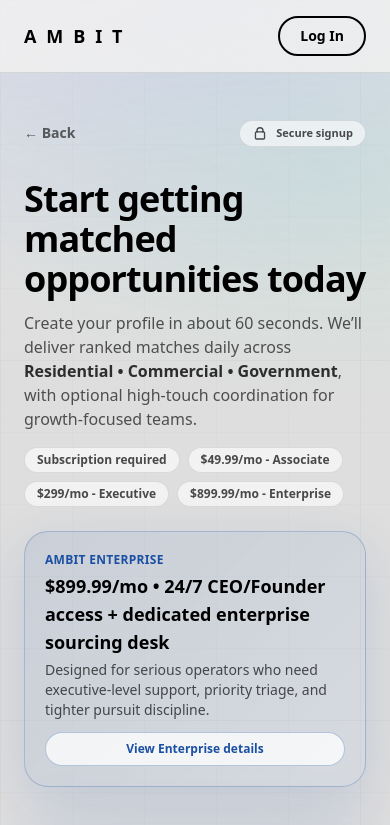
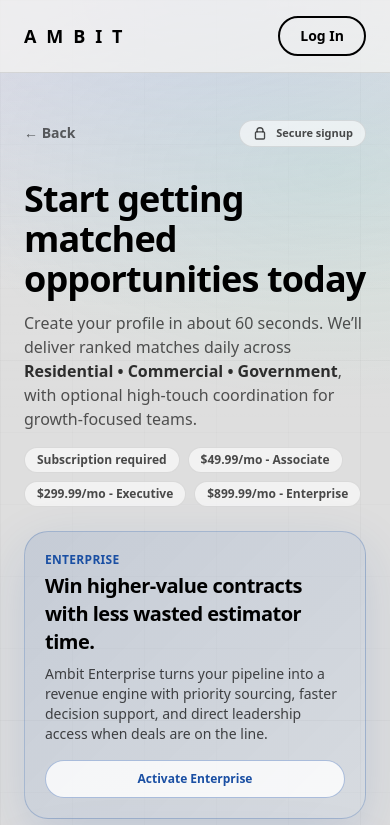
Before and after one commit to seansevrix/ambit, a Next.js app: page /get-started in a window 390 px wide. Shown: the top 825 px of the page. Built offline with nearby package versions, Linux system fonts and the light colour scheme; no server answers.

Commit message:
Update get-started: remove old tier badge phrases, set Executive to .99, and replace enterprise callout with high-conversion tagline

```diff
--- a/app/get-started/page.tsx
+++ b/app/get-started/page.tsx
@@ -6,7 +6,7 @@ import GetStartedClient from "./GetStartedClient";
 const TRUST_BADGES = [
   "Subscription required",
   "$49.99/mo - Associate",
-  "$299/mo - Executive",
+  "$299.99/mo - Executive",
   "$899.99/mo - Enterprise",
 ];
 
@@ -34,20 +34,20 @@ function BlueCheck() {
 
 function LoadingFallback() {
   return (
-    <div className="h-[360px] flex items-center justify-center">
-      <div className="w-full max-w-xl rounded-3xl border border-black/10 bg-white/75 backdrop-blur-md p-6 shadow-[0_24px_80px_rgba(0,0,0,0.10)]">
+    <div className="flex h-[360px] items-center justify-center">
+      <div className="w-full max-w-xl rounded-3xl border border-black/10 bg-white/75 p-6 shadow-[0_24px_80px_rgba(0,0,0,0.10)] backdrop-blur-md">
         <div className="flex items-start gap-3">
-          <div className="h-10 w-10 rounded-2xl bg-black/5 flex items-center justify-center">
+          <div className="flex h-10 w-10 items-center justify-center rounded-2xl bg-black/5">
             <div className="h-5 w-5 animate-spin rounded-full border-2 border-black/20 border-t-black/60" />
           </div>
 
           <div className="min-w-0">
-            <div className="text-black text-base font-semibold">Getting your setup ready…</div>
-            <div className="text-black/60 text-sm mt-0.5">Loading your profile builder.</div>
+            <div className="text-base font-semibold text-black">Getting your setup ready…</div>
+            <div className="mt-0.5 text-sm text-black/60">Loading your profile builder.</div>
           </div>
         </div>
 
-        <div className="mt-5 h-2 w-full rounded-full bg-black/10 overflow-hidden">
+        <div className="mt-5 h-2 w-full overflow-hidden rounded-full bg-black/10">
           <div className="h-full w-[55%] bg-black/30" />
         </div>
 
@@ -60,12 +60,12 @@ function LoadingFallback() {
 function Step({ n, title, desc }: { n: number; title: string; desc: string }) {
   return (
     <div className="flex gap-3">
-      <div className="mt-0.5 h-7 w-7 shrink-0 rounded-full bg-black/5 flex items-center justify-center text-[11px] font-black text-black/70">
+      <div className="mt-0.5 flex h-7 w-7 shrink-0 items-center justify-center rounded-full bg-black/5 text-[11px] font-black text-black/70">
         {n}
       </div>
       <div>
         <div className="font-semibold text-black/85">{title}</div>
-        <div className="text-black/60 text-sm">{desc}</div>
+        <div className="text-sm text-black/60">{desc}</div>
       </div>
     </div>
   );
@@ -79,7 +79,7 @@ function MicroTrustRow() {
   ];
 
   return (
-    <div className="mt-6 rounded-3xl border border-black/10 bg-white/70 backdrop-blur-md px-5 py-4 shadow-[0_18px_55px_rgba(0,0,0,0.08)]">
+    <div className="mt-6 rounded-3xl border border-black/10 bg-white/70 px-5 py-4 shadow-[0_18px_55px_rgba(0,0,0,0.08)] backdrop-blur-md">
       <div className="grid gap-3 sm:grid-cols-3">
         {items.map((x) => (
           <div key={x.k} className="flex items-center gap-3">
@@ -101,7 +101,6 @@ function PlanReferenceCard({
   name,
   price,
   subtitle,
-  badge,
   bullets,
   note,
   featured = false,
@@ -109,7 +108,6 @@ function PlanReferenceCard({
   name: string;
   price: string;
   subtitle: string;
-  badge: string;
   bullets: string[];
   note: string;
   featured?: boolean;
@@ -117,29 +115,16 @@ function PlanReferenceCard({
   return (
     <div
       className={[
-        "rounded-3xl border p-6 bg-white/75 backdrop-blur-md",
+        "rounded-3xl border bg-white/75 p-6 backdrop-blur-md",
         featured
           ? "border-[#1A4FA3]/35 shadow-[0_20px_55px_rgba(26,79,163,0.16)]"
           : "border-black/10 shadow-[0_16px_45px_rgba(0,0,0,0.10)]",
       ].join(" ")}
     >
-      <div className="flex items-start justify-between gap-3">
-        <div>
-          <div className="text-4xl font-black tracking-tight">{name}</div>
-          <div className="mt-2 text-3xl font-black">{price}</div>
-          <div className="mt-1 text-sm text-black/60">{subtitle}</div>
-        </div>
-
-        <span
-          className={[
-            "rounded-full px-3 py-1 text-[11px] font-bold border",
-            featured
-              ? "border-[#1A4FA3]/30 bg-[#1A4FA3]/10 text-[#1A4FA3]"
-              : "border-black/15 bg-white text-black/65",
-          ].join(" ")}
-        >
-          {badge}
-        </span>
+      <div>
+        <div className="text-4xl font-black tracking-tight">{name}</div>
+        <div className="mt-2 text-3xl font-black">{price}</div>
+        <div className="mt-1 text-sm text-black/60">{subtitle}</div>
       </div>
 
       <ul className="mt-5 space-y-2.5">
@@ -158,7 +143,6 @@ function PlanReferenceCard({
   );
 }
 
-/** Subtle blue-highlight frame to make the signup card feel alive */
 function GlowFrame({ children, className = "" }: { children: ReactNode; className?: string }) {
   return (
     <div
@@ -169,9 +153,7 @@ function GlowFrame({ children, className = "" }: { children: ReactNode; classNam
         "shadow-[0_28px_90px_rgba(26,79,163,0.20)]",
       ].join(" ")}
     >
-      <div className="rounded-[28px] border border-white/65 bg-white/78 backdrop-blur-md">
-        {children}
-      </div>
+      <div className="rounded-[28px] border border-white/65 bg-white/78 backdrop-blur-md">{children}</div>
     </div>
   );
 }
@@ -182,7 +164,7 @@ export default function Page() {
       {/* Base tone */}
       <div className="pointer-events-none fixed inset-0 -z-[90] bg-[#DEDEDE]" />
 
-      {/* Blueprint grid (minor + major) */}
+      {/* Blueprint grid */}
       <div className="pointer-events-none fixed inset-0 -z-[85]">
         <div className="absolute inset-0 opacity-[0.10] [background-image:linear-gradient(to_right,rgba(0,0,0,0.14)_1px,transparent_1px),linear-gradient(to_bottom,rgba(0,0,0,0.14)_1px,transparent_1px)] [background-size:72px_72px]" />
         <div className="absolute inset-0 opacity-[0.06] [background-image:linear-gradient(to_right,rgba(0,0,0,0.20)_1px,transparent_1px),linear-gradient(to_bottom,rgba(0,0,0,0.20)_1px,transparent_1px)] [background-size:360px_360px]" />
@@ -212,16 +194,14 @@ export default function Page() {
 
         {/* Header */}
         <div className="mt-8">
-          <h1 className="text-4xl sm:text-5xl font-black tracking-tight">
+          <h1 className="text-4xl font-black tracking-tight sm:text-5xl">
             Start getting matched opportunities today
           </h1>
 
           <p className="mt-3 max-w-3xl text-black/65">
             Create your profile in about 60 seconds. We’ll deliver ranked matches daily across{" "}
-            <span className="font-semibold text-black/80">
-              Residential • Commercial • Government
-            </span>
-            , with optional high-touch coordination for growth-focused teams.
+            <span className="font-semibold text-black/80">Residential • Commercial • Government</span>, with
+            optional high-touch coordination for growth-focused teams.
           </p>
 
           <div className="mt-4 flex flex-wrap gap-2">
@@ -236,35 +216,34 @@ export default function Page() {
           </div>
         </div>
 
-        {/* ENTERPRISE CALL-OUT */}
-        <div className="mt-6 rounded-3xl border border-[#1A4FA3]/25 bg-[linear-gradient(135deg,rgba(26,79,163,0.10),rgba(99,167,255,0.06))] p-5 shadow-[0_18px_55px_rgba(26,79,163,0.14)]">
-          <div className="flex flex-col gap-3 sm:flex-row sm:items-center sm:justify-between">
-            <div>
-              <div className="text-xs font-bold uppercase tracking-wide text-[#1A4FA3]">
-                Ambit Enterprise
-              </div>
-              <div className="mt-1 text-lg font-black text-black">
-                $899.99/mo • 24/7 CEO/Founder access + dedicated enterprise sourcing desk
-              </div>
-              <div className="mt-1 text-sm text-black/68">
-                Designed for serious operators who need executive-level support, priority triage, and tighter
-                pursuit discipline.
-              </div>
+        {/* High-conversion enterprise tagline block */}
+        <div className="mt-6 rounded-3xl border border-[#1A4FA3]/25 bg-[linear-gradient(135deg,rgba(26,79,163,0.12),rgba(99,167,255,0.06))] p-5 shadow-[0_18px_55px_rgba(26,79,163,0.14)]">
+          <div className="flex flex-col gap-4 sm:flex-row sm:items-center sm:justify-between">
+            <div className="max-w-3xl">
+              <div className="text-xs font-bold uppercase tracking-wide text-[#1A4FA3]">Enterprise</div>
+              <h2 className="mt-1 text-xl font-black tracking-tight text-black sm:text-2xl">
+                Win higher-value contracts with less wasted estimator time.
+              </h2>
+              <p className="mt-2 text-sm text-black/70">
+                Ambit Enterprise turns your pipeline into a revenue engine with priority sourcing, faster
+                decision support, and direct leadership access when deals are on the line.
+              </p>
             </div>
+
             <Link
               href="/prime"
-              className="inline-flex items-center justify-center rounded-full border border-[#1A4FA3]/30 bg-white/75 px-4 py-2 text-xs font-bold text-[#1A4FA3] hover:bg-white"
+              className="inline-flex items-center justify-center rounded-full border border-[#1A4FA3]/35 bg-white/80 px-5 py-2.5 text-xs font-bold text-[#1A4FA3] transition hover:bg-white"
             >
-              View Enterprise details
+              Activate Enterprise
             </Link>
           </div>
         </div>
 
-        {/* SIGNUP CARD */}
+        {/* Signup card */}
         <GlowFrame className="mt-10">
           <div className="flex items-center justify-between border-b border-black/10 px-6 py-5 sm:px-8">
             <div className="flex items-center gap-3">
-              <div className="h-10 w-10 rounded-2xl bg-black/5 flex items-center justify-center font-black">
+              <div className="flex h-10 w-10 items-center justify-center rounded-2xl bg-black/5 font-black">
                 A
               </div>
               <div>
@@ -288,9 +267,9 @@ export default function Page() {
           </div>
         </GlowFrame>
 
-        {/* PLAN REFERENCE ONLY */}
-        <div className="mt-8 rounded-3xl border border-black/10 bg-white/70 backdrop-blur-md p-6 shadow-[0_18px_55px_rgba(0,0,0,0.10)]">
-          <div className="flex items-center justify-between gap-3 flex-wrap">
+        {/* Plan details */}
+        <div className="mt-8 rounded-3xl border border-black/10 bg-white/70 p-6 shadow-[0_18px_55px_rgba(0,0,0,0.10)] backdrop-blur-md">
+          <div className="flex flex-wrap items-center justify-between gap-3">
             <h2 className="text-2xl font-black tracking-tight">Plan details (reference)</h2>
             <span className="rounded-full border border-[#1A4FA3]/25 bg-[#1A4FA3]/10 px-3 py-1 text-xs font-semibold text-[#1A4FA3]">
               Paid-first secure checkout flow
@@ -302,7 +281,6 @@ export default function Page() {
               name="Associate"
               price="$49.99/mo"
               subtitle="Daily matched opportunities"
-              badge="Best for getting started"
               bullets={[
                 "Residential, Commercial, and Government matches",
                 "Ranked opportunities delivered daily",
@@ -316,9 +294,8 @@ export default function Page() {
 
             <PlanReferenceCard
               name="Executive"
-              price="$299/mo"
+              price="$299.99/mo"
               subtitle="Higher-touch bid-readiness support"
-              badge="Most growth-focused"
               bullets={[
                 "Everything in Associate",
                 "Priority support path",
@@ -335,7 +312,6 @@ export default function Page() {
               name="Enterprise"
               price="$899.99/mo"
               subtitle="Executive-grade sourcing + founder access"
-              badge="Highest-touch tier"
               bullets={[
                 "Everything in Executive",
                 "24/7 direct CEO/Founder access",
@@ -351,36 +327,50 @@ export default function Page() {
           <div className="mt-6">
             <h3 className="text-xl font-black">What you’ll need to bid confidently</h3>
             <p className="mt-2 text-sm text-black/62">
-              We help organize and guide the process, but these are the key items most service companies should have ready for contract work:
+              We help organize and guide the process, but these are the key items most service companies should
+              have ready for contract work:
             </p>
 
             <div className="mt-4 grid gap-4 md:grid-cols-2">
               <div className="rounded-2xl border border-black/10 bg-white/70 p-4">
                 <div className="font-bold text-black/85">Core business docs</div>
                 <ul className="mt-3 space-y-2 text-sm">
-                  <li className="flex items-start gap-2"><BlueCheck /> <span>Active business license(s)</span></li>
-                  <li className="flex items-start gap-2"><BlueCheck /> <span>Certificate of Insurance (COI)</span></li>
-                  <li className="flex items-start gap-2"><BlueCheck /> <span>Service area + scope of work details</span></li>
+                  <li className="flex items-start gap-2">
+                    <BlueCheck /> <span>Active business license(s)</span>
+                  </li>
+                  <li className="flex items-start gap-2">
+                    <BlueCheck /> <span>Certificate of Insurance (COI)</span>
+                  </li>
+                  <li className="flex items-start gap-2">
+                    <BlueCheck /> <span>Service area + scope of work details</span>
+                  </li>
                 </ul>
               </div>
 
               <div className="rounded-2xl border border-black/10 bg-white/70 p-4">
                 <div className="font-bold text-black/85">Bid & pricing readiness</div>
                 <ul className="mt-3 space-y-2 text-sm">
-                  <li className="flex items-start gap-2"><BlueCheck /> <span>Pricing sheet (labor, materials, markups)</span></li>
-                  <li className="flex items-start gap-2"><BlueCheck /> <span>Project timeline + staffing assumptions</span></li>
-                  <li className="flex items-start gap-2"><BlueCheck /> <span>Past project references/examples when available</span></li>
+                  <li className="flex items-start gap-2">
+                    <BlueCheck /> <span>Pricing sheet (labor, materials, markups)</span>
+                  </li>
+                  <li className="flex items-start gap-2">
+                    <BlueCheck /> <span>Project timeline + staffing assumptions</span>
+                  </li>
+                  <li className="flex items-start gap-2">
+                    <BlueCheck /> <span>Past project references/examples when available</span>
+                  </li>
                 </ul>
               </div>
             </div>
 
             <div className="mt-4 rounded-2xl border border-[#1A4FA3]/20 bg-[#1A4FA3]/8 p-4 text-sm text-black/75">
-              Enterprise includes AMBIT’s highest-priority execution lane, with 24/7 founder access and a dedicated sourcing desk.
+              Enterprise includes AMBIT’s highest-priority execution lane, with 24/7 founder access and a
+              dedicated sourcing desk.
             </div>
           </div>
 
           <div className="mt-6 overflow-x-auto">
-            <h3 className="text-xl font-black mb-3">Side-by-side comparison</h3>
+            <h3 className="mb-3 text-xl font-black">Side-by-side comparison</h3>
             <table className="w-full min-w-[980px] text-sm">
               <thead>
                 <tr className="border-b border-black/10 text-left">
@@ -393,72 +383,101 @@ export default function Page() {
               <tbody className="text-black/82">
                 <tr className="border-b border-black/10">
                   <td className="py-3 pr-4">Residential + Commercial + Government matches</td>
-                  <td className="py-3 px-4"><BlueCheck /> Included</td>
-                  <td className="py-3 px-4"><BlueCheck /> Included</td>
-                  <td className="py-3 px-4"><BlueCheck /> Included</td>
+                  <td className="py-3 px-4">
+                    <BlueCheck /> Included
+                  </td>
+                  <td className="py-3 px-4">
+                    <BlueCheck /> Included
+                  </td>
+                  <td className="py-3 px-4">
+                    <BlueCheck /> Included
+                  </td>
                 </tr>
-
                 <tr className="border-b border-black/10">
                   <td className="py-3 pr-4">Ranked opportunities delivered daily</td>
-                  <td className="py-3 px-4"><BlueCheck /> Included</td>
-                  <td className="py-3 px-4"><BlueCheck /> Included</td>
-                  <td className="py-3 px-4"><BlueCheck /> Included</td>
+                  <td className="py-3 px-4">
+                    <BlueCheck /> Included
+                  </td>
+                  <td className="py-3 px-4">
+                    <BlueCheck /> Included
+                  </td>
+                  <td className="py-3 px-4">
+                    <BlueCheck /> Included
+                  </td>
                 </tr>
-
                 <tr className="border-b border-black/10">
                   <td className="py-3 pr-4">AMBIT-built proposal support</td>
-                  <td className="py-3 px-4"><BlueCheck /> Included</td>
-                  <td className="py-3 px-4"><BlueCheck /> Included</td>
-                  <td className="py-3 px-4"><BlueCheck /> Included</td>
+                  <td className="py-3 px-4">
+                    <BlueCheck /> Included
+                  </td>
+                  <td className="py-3 px-4">
+                    <BlueCheck /> Included
+                  </td>
+                  <td className="py-3 px-4">
+                    <BlueCheck /> Included
+                  </td>
                 </tr>
-
                 <tr className="border-b border-black/10">
                   <td className="py-3 pr-4">Priority support path</td>
                   <td className="py-3 px-4 text-black/45">—</td>
-                  <td className="py-3 px-4"><BlueCheck /> Included</td>
-                  <td className="py-3 px-4"><BlueCheck /> Included</td>
+                  <td className="py-3 px-4">
+                    <BlueCheck /> Included
+                  </td>
+                  <td className="py-3 px-4">
+                    <BlueCheck /> Included
+                  </td>
                 </tr>
-
                 <tr className="border-b border-black/10">
                   <td className="py-3 pr-4">Higher-touch bid execution coordination</td>
                   <td className="py-3 px-4 text-black/45">—</td>
-                  <td className="py-3 px-4"><BlueCheck /> Included</td>
-                  <td className="py-3 px-4"><BlueCheck /> Included</td>
+                  <td className="py-3 px-4">
+                    <BlueCheck /> Included
+                  </td>
+                  <td className="py-3 px-4">
+                    <BlueCheck /> Included
+                  </td>
                 </tr>
-
                 <tr className="border-b border-black/10">
                   <td className="py-3 pr-4">No-wait commercial/government support workflow</td>
                   <td className="py-3 px-4 text-black/45">—</td>
-                  <td className="py-3 px-4"><BlueCheck /> Included</td>
-                  <td className="py-3 px-4"><BlueCheck /> Included</td>
+                  <td className="py-3 px-4">
+                    <BlueCheck /> Included
+                  </td>
+                  <td className="py-3 px-4">
+                    <BlueCheck /> Included
+                  </td>
                 </tr>
-
                 <tr className="border-b border-black/10">
                   <td className="py-3 pr-4">Dedicated enterprise sourcing desk (AI + analyst)</td>
                   <td className="py-3 px-4 text-black/45">—</td>
                   <td className="py-3 px-4 text-black/45">—</td>
-                  <td className="py-3 px-4"><BlueCheck /> Included</td>
+                  <td className="py-3 px-4">
+                    <BlueCheck /> Included
+                  </td>
                 </tr>
-
                 <tr className="border-b border-black/10">
                   <td className="py-3 pr-4">24/7 direct CEO/Founder access</td>
                   <td className="py-3 px-4 text-black/45">—</td>
                   <td className="py-3 px-4 text-black/45">—</td>
-                  <td className="py-3 px-4"><BlueCheck /> Included</td>
+                  <td className="py-3 px-4">
+                    <BlueCheck /> Included
+                  </td>
                 </tr>
-
                 <tr className="border-b border-black/10">
                   <td className="py-3 pr-4">Weekly executive pipeline review</td>
                   <td className="py-3 px-4 text-black/45">—</td>
                   <td className="py-3 px-4 text-black/45">—</td>
-                  <td className="py-3 px-4"><BlueCheck /> Included</td>
+                  <td className="py-3 px-4">
+                    <BlueCheck /> Included
+                  </td>
                 </tr>
-
                 <tr>
                   <td className="py-3 pr-4">Same-day opportunity triage SLA (priority queue)</td>
                   <td className="py-3 px-4 text-black/45">—</td>
                   <td className="py-3 px-4 text-black/45">—</td>
-                  <td className="py-3 px-4"><BlueCheck /> Included</td>
+                  <td className="py-3 px-4">
+                    <BlueCheck /> Included
+                  </td>
                 </tr>
               </tbody>
             </table>
@@ -472,9 +491,9 @@ export default function Page() {
           </div>
         </div>
 
-        {/* BELOW */}
+        {/* Below */}
         <div className="mt-8 space-y-4">
-          <div className="rounded-3xl border border-black/10 bg-white/70 backdrop-blur-md p-6 shadow-[0_18px_55px_rgba(0,0,0,0.10)]">
+          <div className="rounded-3xl border border-black/10 bg-white/70 p-6 shadow-[0_18px_55px_rgba(0,0,0,0.10)] backdrop-blur-md">
             <div className="text-lg font-black">What happens next</div>
 
             <div className="mt-4 space-y-4">
@@ -496,11 +515,12 @@ export default function Page() {
             </div>
 
             <div className="mt-5 rounded-2xl border border-black/10 bg-white/70 p-4 text-sm text-black/60">
-              <span className="font-semibold text-black/75">Privacy:</span> AMBIT uses your profile only to match and deliver opportunities. No spam.
+              <span className="font-semibold text-black/75">Privacy:</span> AMBIT uses your profile only to
+              match and deliver opportunities. No spam.
             </div>
           </div>
 
-          <div className="rounded-3xl border border-black/10 bg-white/70 backdrop-blur-md p-6 shadow-[0_18px_55px_rgba(0,0,0,0.10)]">
+          <div className="rounded-3xl border border-black/10 bg-white/70 p-6 shadow-[0_18px_55px_rgba(0,0,0,0.10)] backdrop-blur-md">
             <div className="text-lg font-black">Perfect for</div>
 
             <div className="mt-4 flex flex-wrap gap-2">
```
